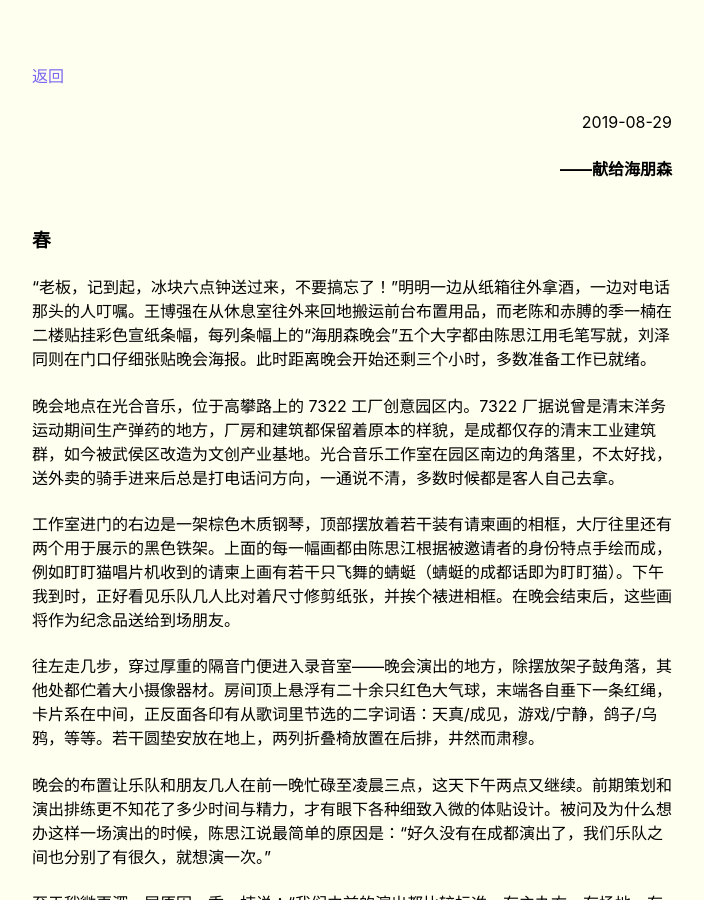
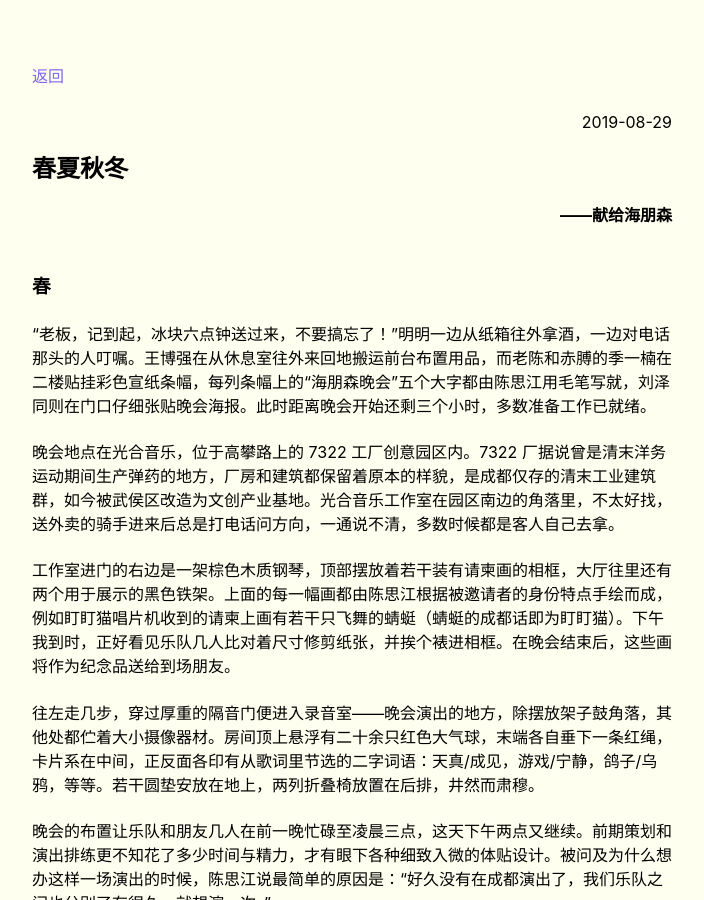
Before and after one commit to salingerlin/salingerlin.github.io, a Jekyll site: the page built from _posts/2019-08-29-春夏秋冬.md, in a window 1280 px wide and 900 px high. Shown: the whole window, without its empty margins (288-992 px from the left). Built offline with Jekyll 4.4.1, drawn with Linux system fonts in a browser that asks for light colours.

Commit message:
Update 2019-08-29-春夏秋冬.md

```diff
--- a/_posts/2019-08-29-春夏秋冬.md
+++ b/_posts/2019-08-29-春夏秋冬.md
@@ -2,6 +2,9 @@
 layout: post
 category: 随笔
 ---
+
+# 春夏秋冬
+
 <p align="right"><b>——献给海朋森</b></p>
 
 ### 春
```
